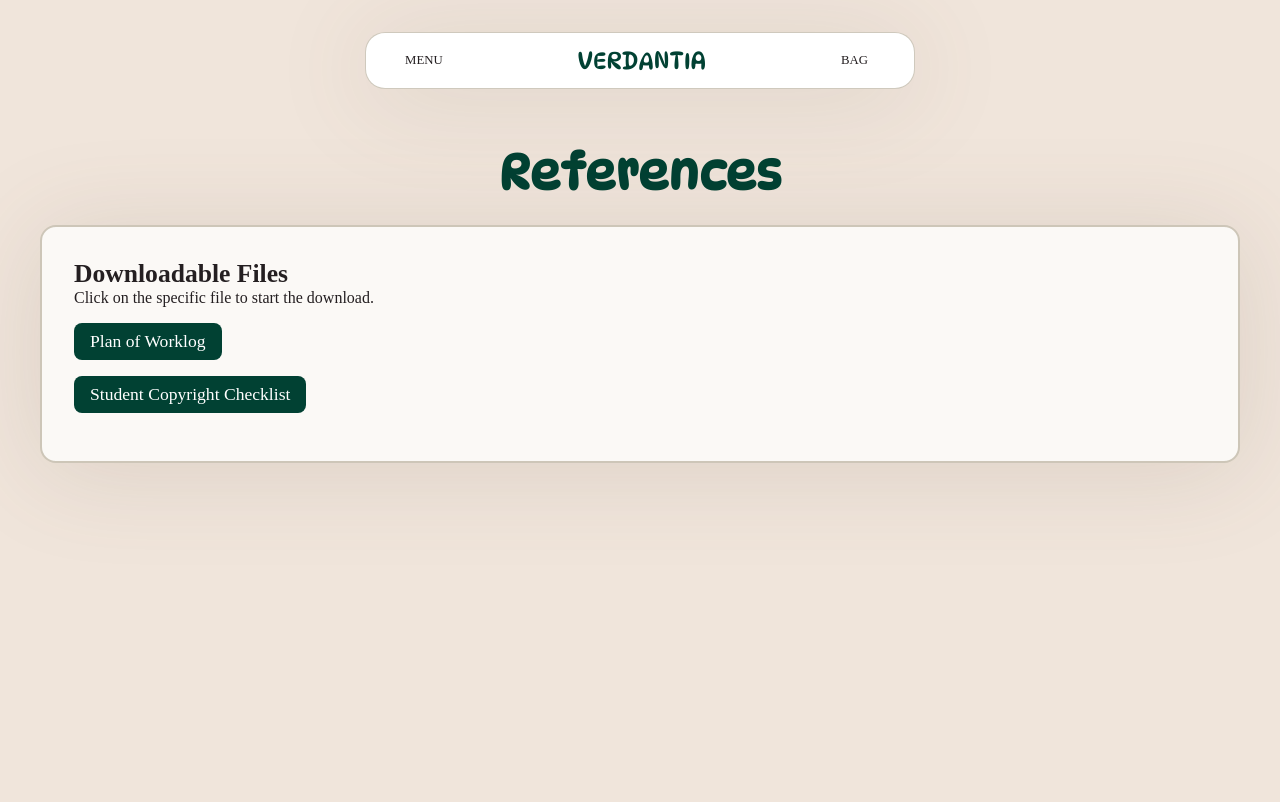
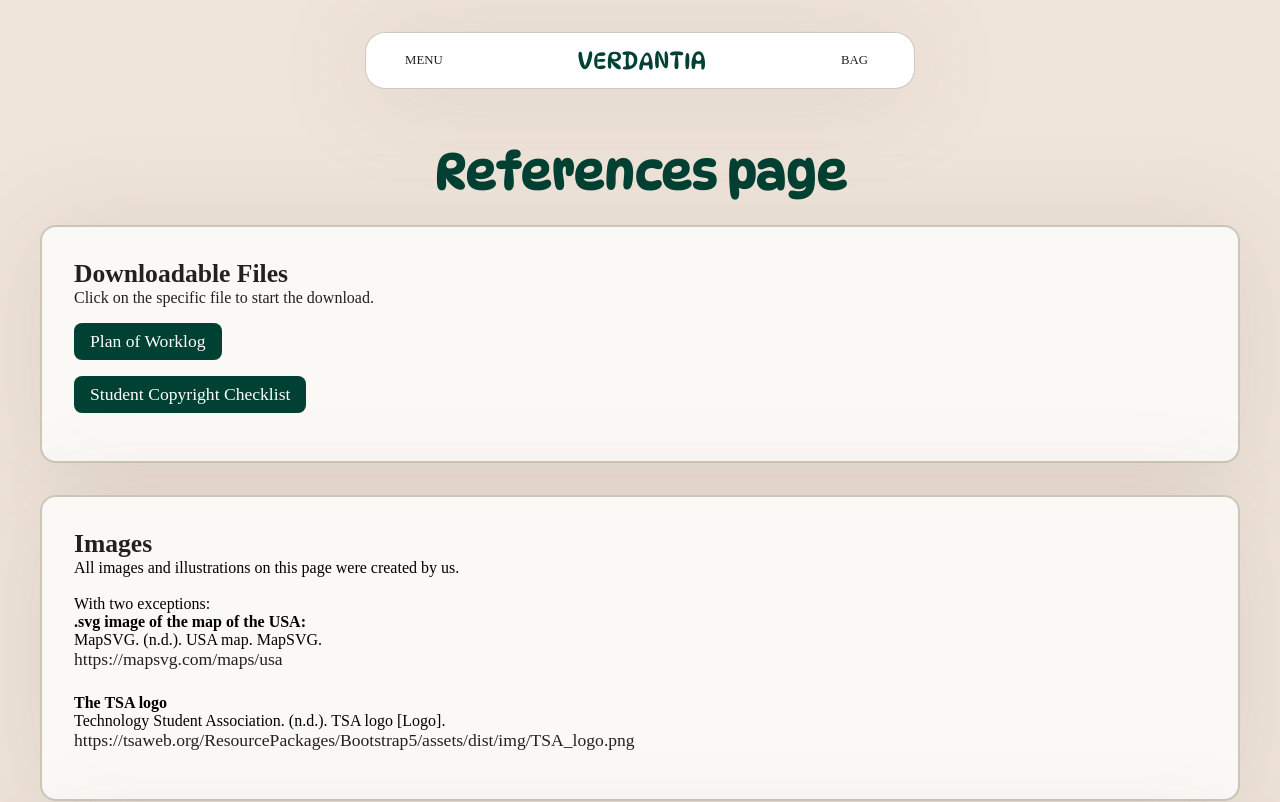
Before and after one commit to notCrazy0815/TSA-DesignBrief-25, a SvelteKit app: page /references in a window 1280 px wide. Shown: the top 802 px of the page. Built offline with nearby package versions, Linux system fonts and the light colour scheme; a web font is replaced by a local one.

Commit message:
small changes

```diff
--- a/src/lib/components/Footer.svelte
+++ b/src/lib/components/Footer.svelte
@@ -109,7 +109,7 @@
             </div>
             <div class="right">
                 <div class="links">
-                    {#each [["/", "Our approach"], ["/menu", "Our seasonal menu"], ["/news", "News"]] as link}
+                    {#each [["/", "Our approach"], ["/menu", "Our seasonal menu"], ["/news", "News"], ["/references", "References page"]] as link}
                         <a class="link" href={link[0]} on:click|preventDefault={() => goto(link[0])}>
                             {link[1]}
                         </a>
--- a/src/lib/components/NavBar.svelte
+++ b/src/lib/components/NavBar.svelte
@@ -6,8 +6,6 @@
     import orange from "$lib/assets/icons/orange.png";
     import { onMount } from "svelte";
     import { goto } from "$app/navigation";
-    import { firstLoad } from "$lib/stores/navStore";
-    import { page } from "$app/stores";
     import { gsap } from "gsap";
     import { basket, basketSubtotal, type BasketItem } from "$lib/stores/basketStore";
 
@@ -28,18 +26,15 @@
     });
 
     onMount(() => {
-        if ($firstLoad) {
-            firstLoad.set(false);
+        if (active === "approach") {
+            gsap.from(contentElement, {
+                y: -200,
+                opacity: 0,
+                duration: 1.2,
+                delay: 1.2,
+                ease: "power2.out"
+            });
         }
-
-        const delay = $page.url.pathname !== "/" ? 0.4 : 1.6;
-        gsap.from(contentElement, {
-            y: -200,
-            opacity: 0,
-            duration: 0.75,
-            ease: "power2.out",
-            delay: $firstLoad ? delay : 0
-        });
 
         return () => {
             unsubscribeBasket();
--- a/src/routes/references/+page.svelte
+++ b/src/routes/references/+page.svelte
@@ -10,14 +10,36 @@
 <div class="content">
     <div class="wrapper">
         <div class="hero">
-            <h1>References</h1>
+            <h1>References page</h1>
         </div>
 
-        <div class="items-download">
+        <div class="items-download box">
             <h2>Downloadable Files</h2>
             <p class="hint">Click on the specific file to start the download.</p>
             <a href="/files/worklog_webmaster25.pdf" download>Plan of Worklog</a>
-            <p>Student Copyright Checklist</p>
+            <a href="/">Student Copyright Checklist</a>
+        </div>
+
+        <div class="image-sources box">
+            <h2>Images</h2>
+            <p>All images and illustrations on this page were created by us.</p>
+            <br>
+            <p>With two exceptions:</p>
+            <div class="images">
+                <div class="image">
+                    <h4>.svg image of the map of the USA:</h4>
+                    <p>MapSVG. (n.d.). USA map. MapSVG. <a href="https://mapsvg.com/maps/usa">https://mapsvg.com/maps/usa</a></p>
+                </div>
+                <div class="image">
+                    <h4>The TSA logo</h4>
+                    <p>Technology Student Association. (n.d.). TSA logo [Logo]. <a href="https://tsaweb.org/ResourcePackages/Bootstrap5/assets/dist/img/TSA_logo.png">https://tsaweb.org/ResourcePackages/Bootstrap5/assets/dist/img/TSA_logo.png</a></p>
+                </div>
+            </div>
+        </div>
+
+        <div class="other-sources box">
+            <h2>Other Sources</h2>
+            <p>All sources used to gather information for this project are listed below:</p>
         </div>
     </div>
 
@@ -61,19 +83,20 @@
             }
         }
 
-        .items-download {
+        .box {
             background-color: #fbf9f6;
             padding: 2rem;
             border-radius: 1rem;
             border: 2px solid rgba(160, 147, 125, 0.5);
             box-shadow: 0 8px 100px rgba(105, 89, 72, 0.15);
+            margin-bottom: 2rem;
 
             h2 {
                 font-size: clamp(1.2rem, 5vw, 1.6rem);
                 color: v.$font-color-dark;
             }
 
-            a, p {
+            a {
                 font-size: clamp(0.9rem, 3vw, 1.1rem);
                 color: white;
                 text-decoration: none;
@@ -89,7 +112,9 @@
                     text-decoration: underline;
                 }
             }
+        }
 
+        .items-download {
             .hint {
                 font-size: clamp(0.8rem, 3vw, 1rem);
                 color: v.$font-color-dark;
@@ -103,5 +128,19 @@
                 }
             }
         }
+
+        .image-sources {
+            .images {
+                display: flex;
+                flex-direction: column;
+                gap: 0.5rem;
+
+                a {
+                    background-color: transparent;
+                    padding: 0;
+                    color: v.$font-color-dark;
+                }
+            }
+        }
     }
 </style>
```
